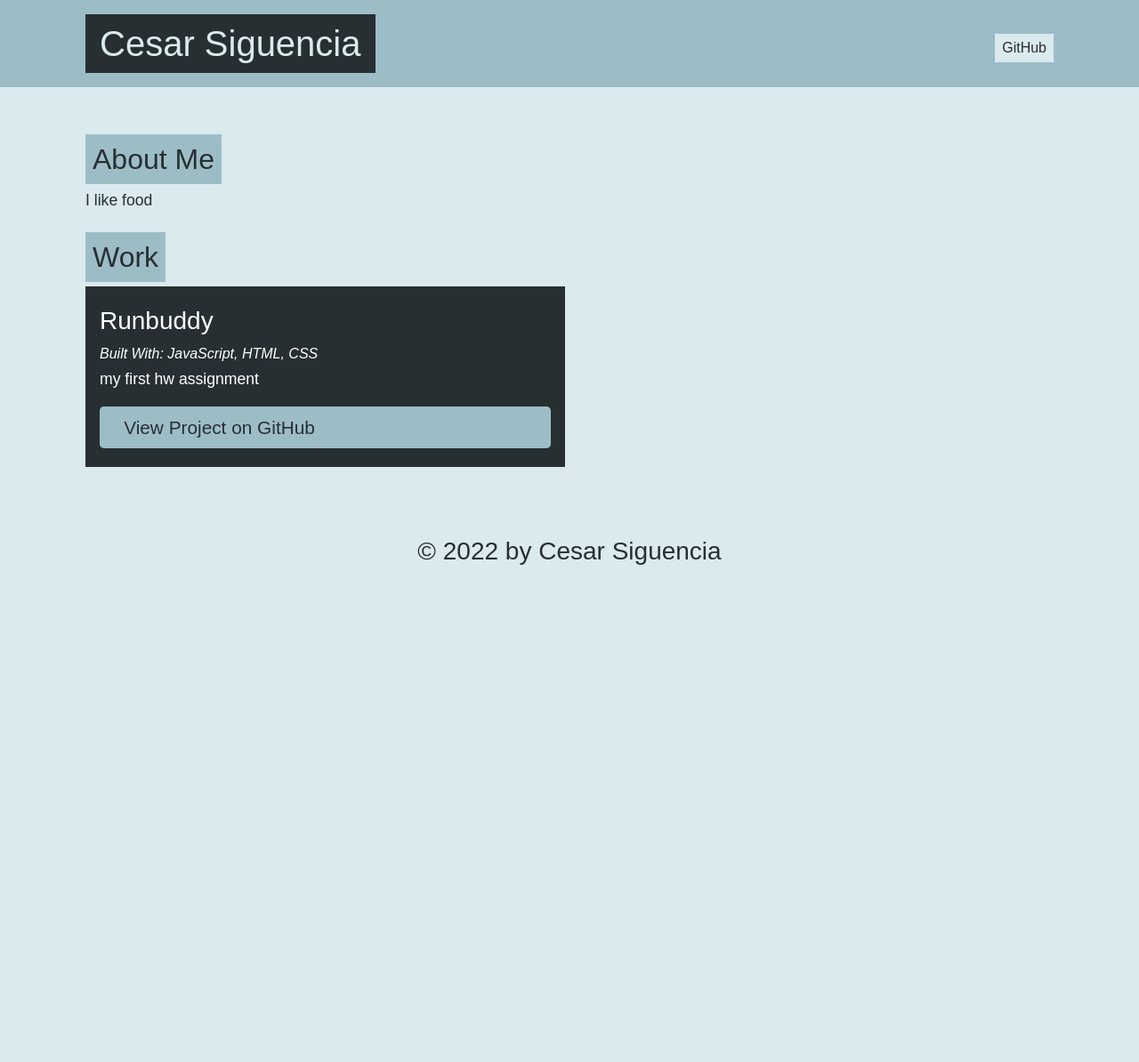
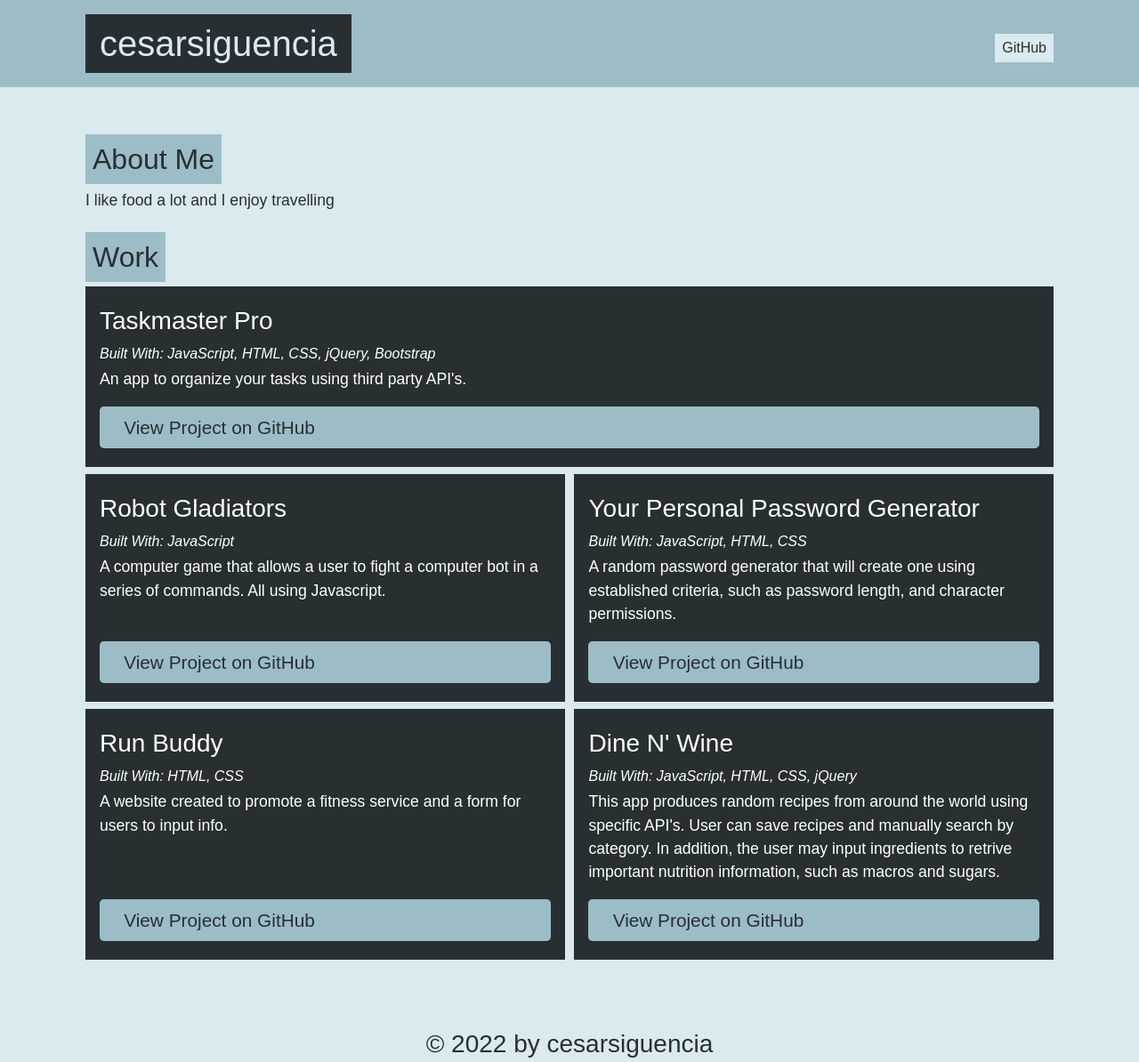
Before and after one commit to cesarsiguencia/portfolio-generator, a website: page dist/index.html in a window 1280 px wide. Shown: the whole page at 89% size. Before the commit the page ends 800 px from the top, so only its background shows below. Drawn offline with Linux system fonts and the light colour scheme.

Commit message:
running app one more time to desired HTML page

```diff
--- a/dist/index.html
+++ b/dist/index.html
@@ -12,7 +12,7 @@
     <body>
     <header>
       <div class="container flex-row justify-space-between align-center py-3">
-        <h1 class="page-title text-secondary bg-dark py-2 px-3">Cesar Siguencia</h1>
+        <h1 class="page-title text-secondary bg-dark py-2 px-3">cesarsiguencia</h1>
         <nav class="flex-row">
           <a class="ml-2 my-1 px-2 py-1 bg-secondary text-dark" href="https://github.com/cesarsiguencia">GitHub</a>
         </nav>
@@ -23,7 +23,7 @@
 
     <section class="my-3" id="about">
       <h2 class="text-dark bg-primary p-2 display-inline-block">About Me</h2>
-      <p>I like food</p>
+      <p>I like food a lot and I enjoy travelling</p>
     </section>
 
 
@@ -31,15 +31,55 @@
       <h2 class="text-dark bg-primary p-2 display-inline-block">Work</h2>
       <div class="flex-row justify-space-between">
 
+      <div class="col-12 mb-2 bg-dark text-light p-3 flex-column">
+        <h3 class="portfolio-item-title text-light">Taskmaster Pro</h3>
+        <h5 class="portfolio-languages">
+          Built With:
+          JavaScript, HTML, CSS, jQuery, Bootstrap
+        </h5>
+        <p>An app to organize your tasks using third party API's.</p>
+        <a href="https://github.com/cesarsiguencia/taskmaster-pro.git" class="btn mt-auto"><i class="fab fa-github mr-2"></i>View Project on GitHub</a>
+      </div>
+
 
         <div class="col-12 col-md-6 mb-2 bg-dark text-light p-3 flex-column">
-          <h3 class="portfolio-item-title text-light">Runbuddy</h3>
+          <h3 class="portfolio-item-title text-light">Robot Gladiators</h3>
+          <h5 class="portfolio-languages">
+            Built With:
+            JavaScript
+          </h5>
+          <p>A computer game that allows a user to fight a computer bot in a series of commands. All using Javascript.</p>
+          <a href="https://github.com/cesarsiguencia/robot-gladiators.git" class="btn mt-auto"><i class="fab fa-github mr-2"></i>View Project on GitHub</a>
+        </div>
+
+        <div class="col-12 col-md-6 mb-2 bg-dark text-light p-3 flex-column">
+          <h3 class="portfolio-item-title text-light">Your Personal Password Generator</h3>
           <h5 class="portfolio-languages">
             Built With:
             JavaScript, HTML, CSS
           </h5>
-          <p>my first hw assignment</p>
-          <a href="runbuddy.com" class="btn mt-auto"><i class="fab fa-github mr-2"></i>View Project on GitHub</a>
+          <p>A random password generator that will create one using established criteria, such as password length, and character permissions.</p>
+          <a href="https://github.com/cesarsiguencia/your-personal-password-generator.git" class="btn mt-auto"><i class="fab fa-github mr-2"></i>View Project on GitHub</a>
+        </div>
+
+        <div class="col-12 col-md-6 mb-2 bg-dark text-light p-3 flex-column">
+          <h3 class="portfolio-item-title text-light">Run Buddy</h3>
+          <h5 class="portfolio-languages">
+            Built With:
+            HTML, CSS
+          </h5>
+          <p>A website created to promote a fitness service and a form for users to input info.</p>
+          <a href="https://github.com/cesarsiguencia/run-buddy.git" class="btn mt-auto"><i class="fab fa-github mr-2"></i>View Project on GitHub</a>
+        </div>
+
+        <div class="col-12 col-md-6 mb-2 bg-dark text-light p-3 flex-column">
+          <h3 class="portfolio-item-title text-light">Dine N' Wine</h3>
+          <h5 class="portfolio-languages">
+            Built With:
+            JavaScript, HTML, CSS, jQuery
+          </h5>
+          <p>This app produces random recipes from around the world using specific API's. User can save recipes and manually search by category. In addition, the user may input ingredients to retrive important nutrition information, such as macros and sugars.</p>
+          <a href="https://github.com/cesarsiguencia/dine-n-wine.git" class="btn mt-auto"><i class="fab fa-github mr-2"></i>View Project on GitHub</a>
         </div>
 
       </div>
@@ -47,7 +87,7 @@
 
     </main>
     <footer class="container text-center py-3">
-      <h3 class="text-dark">&copy; 2022 by Cesar Siguencia</h3>
+      <h3 class="text-dark">&copy; 2022 by cesarsiguencia</h3>
     </footer>
   </body>
     </html>
```
Also changed, not shown: 1 other file.
